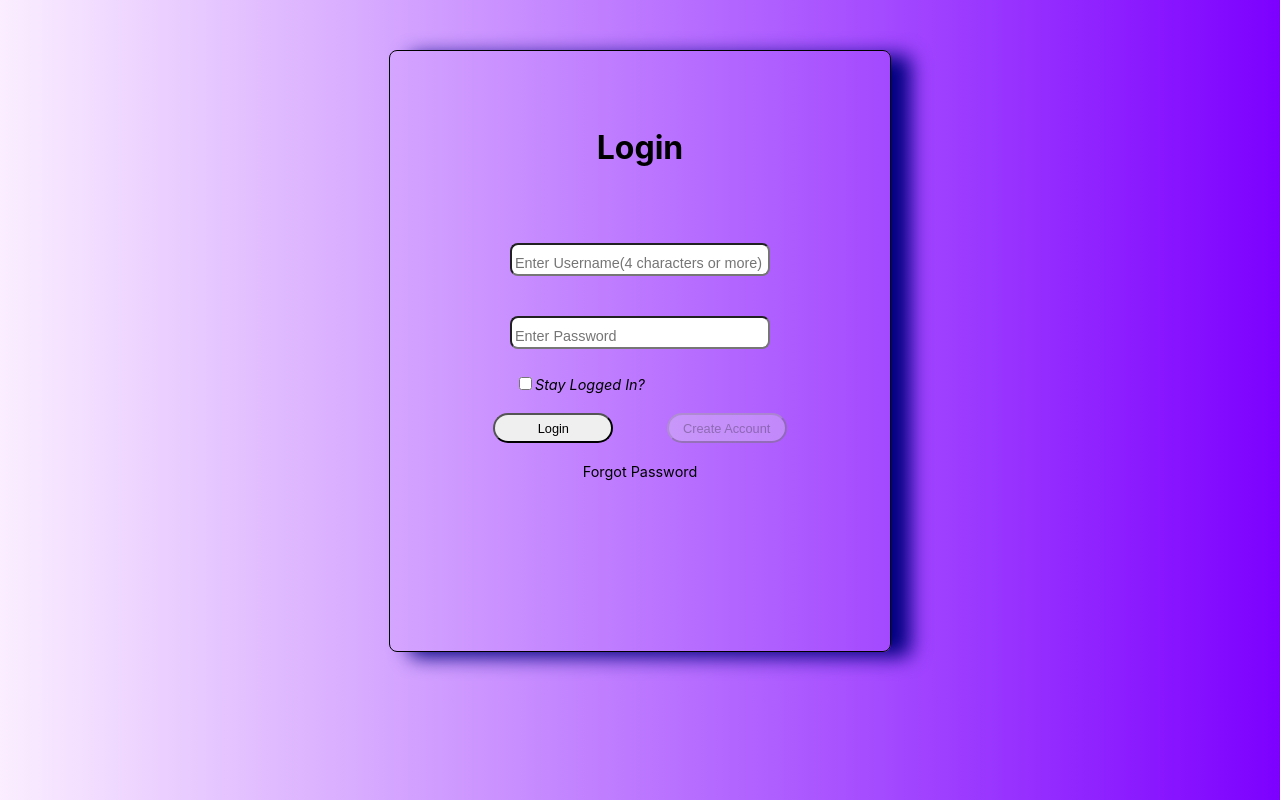
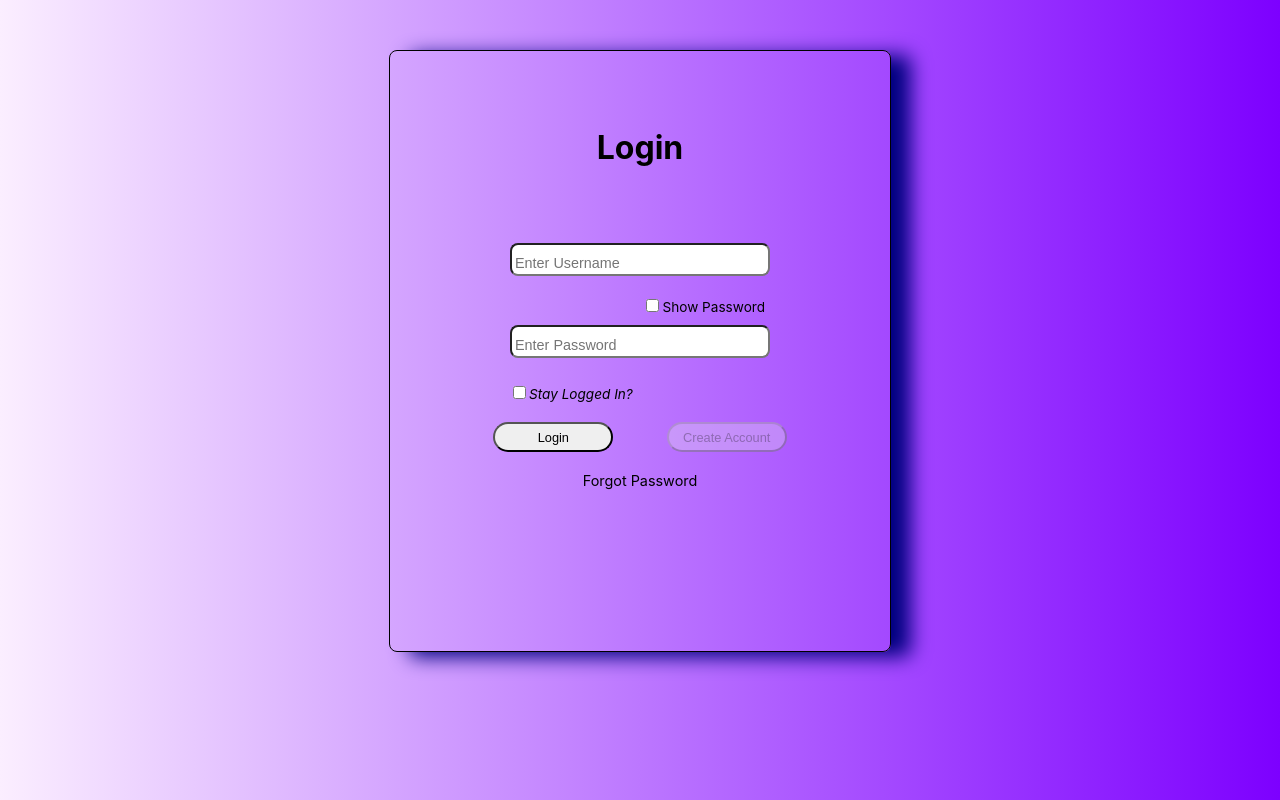
Before and after one commit to git-acruz/Medication-Tracker, a React (Create React App) app in the folder med-tracker-user/: page / in a window 1280 px wide. Built offline with nearby package versions, Linux system fonts and the light colour scheme; no server answers.

Commit message:
added show password checkbox

```diff
--- a/med-tracker-user/src/components/LoginForm.js
+++ b/med-tracker-user/src/components/LoginForm.js
@@ -9,6 +9,7 @@ function LoginForm({ onLoginSuccess, setLoading }) {
     const [error, setError] = useState('');
     const [confirm, setConfirm] = useState('');
     const [stayLoggedIn, setStayLoggedIn] = useState(false);
+    const [showPass, setShowPass] = useState(false);
 
     const handleApiCall = (endpoint, body) => {
         setLoading(true);
@@ -79,11 +80,20 @@ function LoginForm({ onLoginSuccess, setLoading }) {
                         type='text'
                         id='username-input'
                         minLength={'4'}
-                        placeholder='Enter Username(4 characters or more)'
+                        placeholder={formType === 'login' ? 'Enter Username' : 'Enter Username(4 characters or more)'}
                         value={username}
                         onChange={(e) => setUsername(e.target.value)}
                         required
                     />
+                    <div className='show-password-toggle'>
+                        <label>
+                            <input
+                                type='checkbox'
+                                checked={showPass}
+                                onChange={(e) => setShowPass(e.target.checked)}
+                            />Show Password
+                        </label>
+                    </div>
                     <input
                         type='password'
                         id='password-input'
@@ -137,7 +147,7 @@ function LoginForm({ onLoginSuccess, setLoading }) {
                         <button
                             type='button'
                             id='create-btn'
-                            disabled='true'
+                            disabled={true}
                             onClick={() => switchFormType('signup')}
                             >Create Account
                         </button>
--- a/med-tracker-user/src/components/loginform.css
+++ b/med-tracker-user/src/components/loginform.css
@@ -43,7 +43,6 @@ body {
     width: 400px;
     max-width: 90%;
 }
-
 .btn-container #login-btn, .btn-container #create-btn {
     font-size: 0.8rem;
     padding: 0;
@@ -58,10 +57,18 @@ body {
     cursor: pointer;
 }
 
+.show-password-toggle {
+  display: flex;
+  justify-content: flex-end;
+  width: 250px;
+  margin: 0 auto -10px auto;
+  font-size: 0.85rem;
+}
+
 .checkbox-container {
-    font-size: 0.9rem;
+    font-size: 0.85rem;
     font-style: italic;
-    width: 250px;
+    width: 262px;
     max-width: 100%;
     margin: 0 auto;
 }
@@ -75,7 +82,6 @@ p {
 .error-message {
     color: red;
 }
-
 .loading {
     color: rgb(98, 227, 253);
     margin-top: 10px;
```
